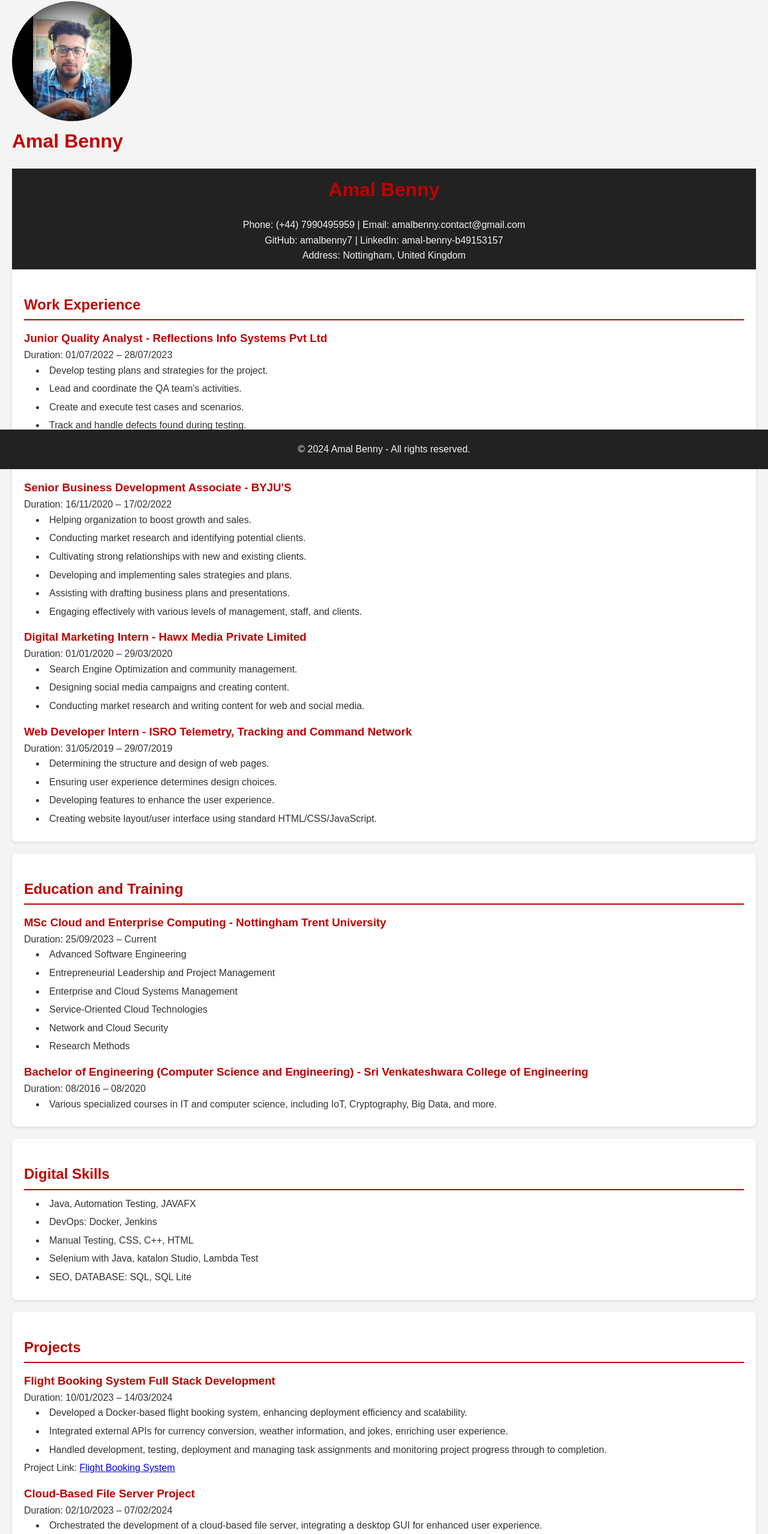
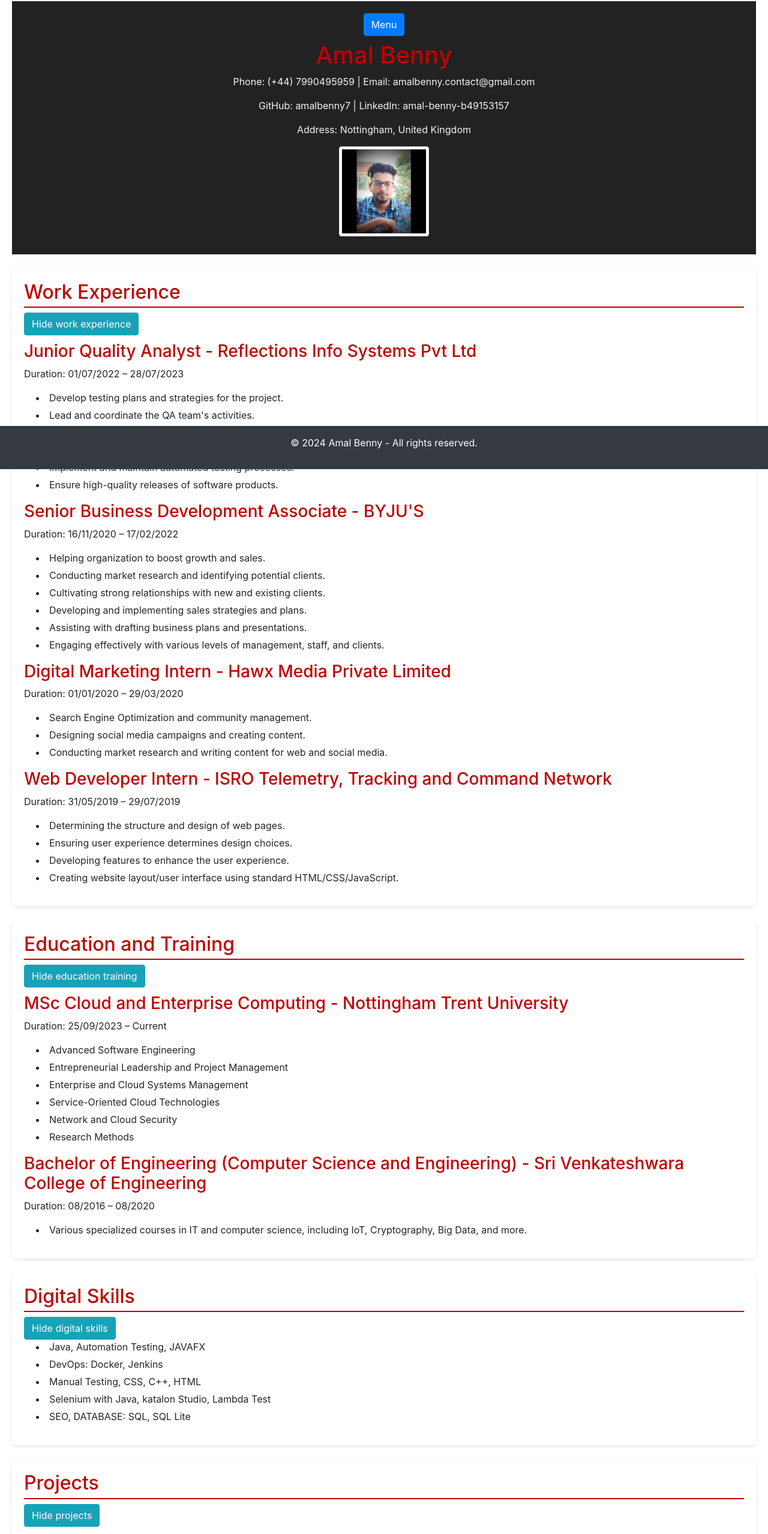
Before and after one commit to amalbenny7/Web-Digital-Coordinator-Placement, a website: page public/index.html in a window 1280 px wide. Shown: the part 18-2575 px from the top of the page at 60% size. Drawn offline with nearby package versions, Linux system fonts and the light colour scheme.

Commit message:
final commit with all project files

```diff
--- a/public/index.html
+++ b/public/index.html
@@ -5,18 +5,31 @@
     <meta name="viewport" content="width=device-width, initial-scale=1.0">
     <title>Amal Benny's Resume</title>
     <link rel="stylesheet" href="style.css">
-    <img src="/public/images/profile.jpg" alt="Profile Picture of Amal Benny" class="profile-pic">
-    <h1>Amal Benny</h1>
+    <link href="https://maxcdn.bootstrapcdn.com/bootstrap/4.5.2/css/bootstrap.min.css" rel="stylesheet">
 </head>
 <body>
-    <header>
+    <header class="mb-4">
+        <button id="nav-toggle" class="btn btn-primary mb-2" aria-label="Toggle Navigation">Menu</button>
         <h1>Amal Benny</h1>
         <p>Phone: (+44) 7990495959 | Email: <a href="mailto:amalbenny.contact@gmail.com">amalbenny.contact@gmail.com</a></p>
         <p>GitHub: <a href="https://github.com/amalbenny7">amalbenny7</a> | LinkedIn: <a href="https://www.linkedin.com/in/amal-benny-b49153157/">amal-benny-b49153157</a></p>
         <p>Address: Nottingham, United Kingdom</p>
+        <img src="images/profile.jpg" alt="Profile Picture of Amal Benny" class="profile-pic img-thumbnail">
+
     </header>
-    <section>
+    <nav id="nav-links" style="display: none;" class="navbar navbar-expand-lg navbar-dark bg-dark mb-4">
+        <ul class="navbar-nav">
+            <li class="nav-item"><a class="nav-link" href="#work-experience">Work Experience</a></li>
+            <li class="nav-item"><a class="nav-link" href="#education-training">Education and Training</a></li>
+            <li class="nav-item"><a class="nav-link" href="#digital-skills">Digital Skills</a></li>
+            <li class="nav-item"><a class="nav-link" href="#projects">Projects</a></li>
+            <li class="nav-item"><a class="nav-link" href="#publications">Publications</a></li>
+            <li class="nav-item"><a class="nav-link" href="#licenses-certifications">Licenses & Certifications</a></li>
+        </ul>
+    </nav>
+    <section id="work-experience" class="mb-4">
         <h2>Work Experience</h2>
+        <button class="btn btn-info toggle-visibility" data-target="work-experience">Toggle Visibility</button>
         <article>
             <h3>Junior Quality Analyst - Reflections Info Systems Pvt Ltd</h3>
             <p>Duration: 01/07/2022 – 28/07/2023</p>
@@ -61,8 +74,9 @@
             </ul>
         </article>
     </section>
-    <section>
+    <section id="education-training" class="mb-4">
         <h2>Education and Training</h2>
+        <button class="btn btn-info toggle-visibility" data-target="education-training">Toggle Visibility</button>
         <article>
             <h3>MSc Cloud and Enterprise Computing - Nottingham Trent University</h3>
             <p>Duration: 25/09/2023 – Current</p>
@@ -83,8 +97,9 @@
             </ul>
         </article>
     </section>
-    <section>
+    <section id="digital-skills" class="mb-4">
         <h2>Digital Skills</h2>
+        <button class="btn btn-info toggle-visibility" data-target="digital-skills">Toggle Visibility</button>
         <ul>
             <li>Java, Automation Testing, JAVAFX</li>
             <li>DevOps: Docker, Jenkins</li>
@@ -93,8 +108,9 @@
             <li>SEO, DATABASE: SQL, SQL Lite</li>
         </ul>
     </section>
-    <section>
+    <section id="projects" class="mb-4">
         <h2>Projects</h2>
+        <button class="btn btn-info toggle-visibility" data-target="projects">Toggle Visibility</button>
         <article>
             <h3>Flight Booking System Full Stack Development</h3>
             <p>Duration: 10/01/2023 – 14/03/2024</p>
@@ -114,27 +130,29 @@
                 <li>Ensured data security through AES encryption for file transactions.</li>
                 <li>Engineered a scalable solution with Docker for distributed file storage.</li>
                 <li>Introduced audit trails and sophisticated access controls for improved security and file management.</li>
-            </ul>
+            </ul
         </article>
     </section>
-    <section>
+    <section id="publications" class="mb-4">
         <h2>Publications</h2>
+        <button class="btn btn-info toggle-visibility" data-target="publications">Toggle Visibility</button>
         <article>
             <p><strong>Blockchain Based Medical Data Sharing and Protection Scheme</strong></p>
             <p>As lead author, I stress EHRs' value and address privacy concerns, exploring blockchain solutions in this paper.</p>
             <p>Publication Link: <a href="https://www.irjet.net/archives/V7/i7/IRJET-V7I7807.pdf">IRJET Journal</a></p>
         </article>
     </section>
-    <section>
+    <section id="licenses-certifications" class="mb-4">
         <h2>Licenses & Certifications</h2>
+        <button class="btn btn-info toggle-visibility" data-target="licenses-certifications">Toggle Visibility</button>
         <ul>
             <li>Selenium Java 101 certification by LambdaTest (03/2023)</li>
             <li>Katalon Studio - Expert Level Certification (01/2023 – 01/2025)</li>
         </ul>
     </section>
-    <footer>
+    <footer class="bg-dark text-white p-3 text-center fixed-bottom">
         <p>© 2024 Amal Benny - All rights reserved.</p>
-    </footer>git push -u origin main
-
+    </footer>
+    <script src="/js/script.js"></script>
 </body>
 </html>
--- /dev/null
+++ b/public/js/script.js
@@ -0,0 +1,48 @@
+document.addEventListener("DOMContentLoaded", function() {
+    // Toggle navigation menu visibility
+    const navToggle = document.getElementById('nav-toggle');
+    const navLinks = document.getElementById('nav-links');
+
+    navToggle.addEventListener('click', function() {
+        navLinks.style.display = navLinks.style.display === 'none' ? 'block' : 'none';
+    });
+
+    // Smooth scrolling for all anchor links
+    document.querySelectorAll('a[href^="#"]').forEach(anchor => {
+        anchor.addEventListener('click', function(e) {
+            e.preventDefault();
+            let target = document.querySelector(this.getAttribute('href'));
+            target.scrollIntoView({
+                behavior: 'smooth'
+            });
+        });
+    });
+
+    // Toggle visibility for each section
+    const toggleButtons = document.querySelectorAll('.toggle-visibility');
+    toggleButtons.forEach(button => {
+        button.addEventListener('click', function() {
+            const section = document.getElementById(this.dataset.target);
+            section.style.display = section.style.display === 'none' ? 'block' : 'none';
+        });
+    });
+
+    // Adjust visibility toggle button appearance based on section visibility
+    function adjustToggleButtonDisplay() {
+        toggleButtons.forEach(button => {
+            const section = document.getElementById(button.dataset.target);
+            button.style.display = 'block'; // Show button if JS is enabled
+            if (section.style.display === 'none') {
+                button.textContent = 'Show ' + section.id.replace(/-/g, ' ');
+            } else {
+                button.textContent = 'Hide ' + section.id.replace(/-/g, ' ');
+            }
+        });
+    }
+
+    // Initial adjustment for toggle buttons
+    adjustToggleButtonDisplay();
+
+    // Listen for resize events to adjust layout if necessary
+    window.addEventListener('resize', adjustToggleButtonDisplay);
+});
--- a/public/style.css
+++ b/public/style.css
@@ -17,18 +17,18 @@ body {
 header {
     background: #222;
     color: #f4f4f4;
-    padding: 10px 20px;
+    padding: 20px;
     text-align: center;
 }
 
 .profile-pic {
-    width: 200px;
-    height: 200px;
+    width: 150px;  /* Adjusted for better responsiveness */
+    height: 150px; /* Adjusted for better responsiveness */
     border-radius: 50%;
     object-fit: cover;
+    display: block;
+    margin: 10px auto; /* Centering the profile picture with additional spacing */
 }
-
-
 
 header a {
     color: #f4f4f4;
@@ -40,7 +40,7 @@ h1, h2, h3 {
 }
 
 h1 {
-    margin-bottom: 20px;
+    margin-bottom: 10px; /* Reduced margin for better header spacing */
 }
 
 h2 {
@@ -56,10 +56,11 @@ section {
     padding: 20px;
     border-radius: 8px;
     box-shadow: 0 2px 5px rgba(0,0,0,0.1);
+    overflow: hidden; /* Ensures no overflow of inner content */
 }
 
 article {
-    margin-top: 15px;
+    margin-top: 10px; /* Adjusted margin for consistent spacing */
 }
 
 ul {
@@ -80,9 +81,18 @@ footer {
     left: 0;
     bottom: 0;
     width: 100%;
+    z-index: 1000; /* Ensures footer stays above other content */
 }
 
-/* Styling for the Digital Skills section specifically */
+/* Enhancing the Bootstrap integration */
+@media (min-width: 768px) {
+    .container, .container-fluid {
+        padding-right: 15px;
+        padding-left: 15px;
+    }
+}
+
+/* Specific styling for Digital Skills section */
 section.digital-skills {
     background: #c10000; /* Red background for digital skills */
     color: #fff;
@@ -95,3 +105,21 @@ section.digital-skills ul {
     -webkit-columns: 2;
     -moz-columns: 2;
 }
+
+/* Enhanced button styles to improve aesthetics */
+.toggle-visibility {
+    display: inline-block; /* Show buttons by default */
+    margin-top: 5px;
+    font-weight: bold;
+    border: none; /* Remove borders for a cleaner look */
+    color: #fff; /* White text */
+    background-color: #007bff; /* Bootstrap primary blue */
+    padding: 10px 15px;
+    border-radius: 5px; /* Rounded corners for a modern look */
+    transition: background-color 0.3s, box-shadow 0.3s; /* Smooth transitions */
+}
+
+.toggle-visibility:hover {
+    background-color: #0056b3; /* Darker blue on hover */
+    box-shadow: 0 2px 10px rgba(0,0,0,0.2); /* Subtle shadow for depth */
+}
```
Also changed, not shown: server.js (+8 -3 lines).
